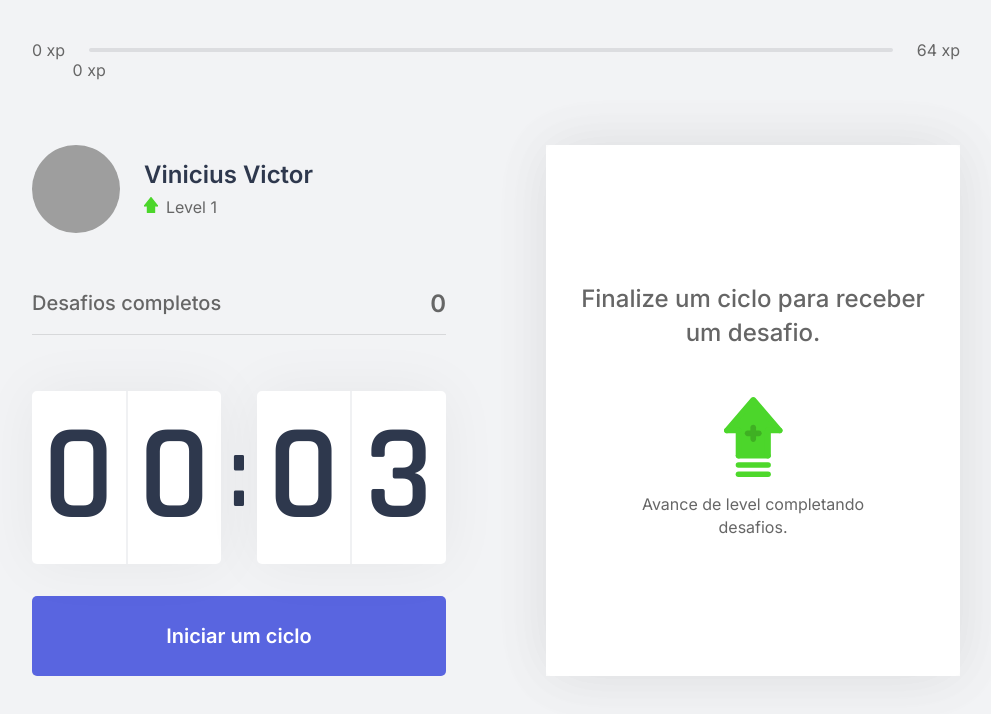
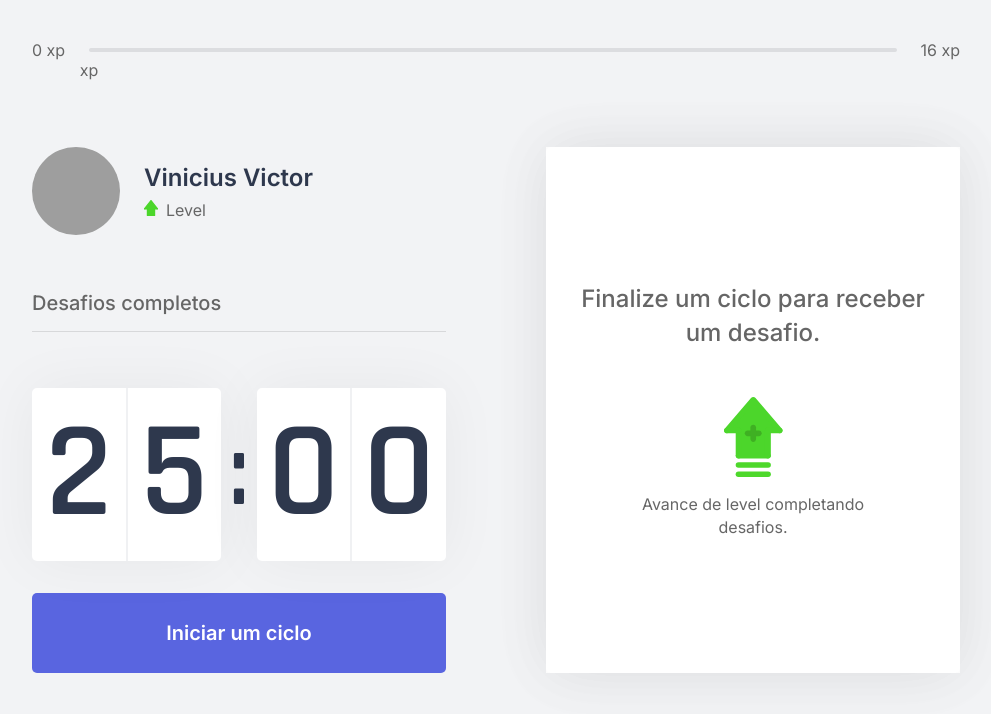
Before and after one commit to martinsvinicius/moveit-nlw, a Next.js app: page / in a window 1280 px wide. Shown: the top 714 px of the page, without its empty margins (144-1135 px from the left). Built offline with nearby package versions, Linux system fonts and the light colour scheme; grey boxes are pictures that could not be loaded.

Commit message:
finalizando algumas coisas

```diff
--- a/src/contexts/ChallengesContext.tsx
+++ b/src/contexts/ChallengesContext.tsx
@@ -33,9 +33,9 @@ export const ChallengesContext = createContext({} as ChallengesContextData);
 
 export function ChallengesProvider(props: ChallengesProviderProps) {
   //States
-  const [level, setLevel] = useState(props.level ?? 1);
-  const [currentExperience, setCurrentExperience] = useState(props.currentExperience ?? 0);
-  const [challengesCompleted, setChallengesCompleted] = useState(props.challengesCompleted ?? 0);
+  const [level, setLevel] = useState(props.level);
+  const [currentExperience, setCurrentExperience] = useState(props.currentExperience);
+  const [challengesCompleted, setChallengesCompleted] = useState(props.challengesCompleted);
   const [activeChallenge, setActiveChallenge] = useState(null);
   const [isLevelUpModalOpen, setIsLevelUpModalOpen] = useState(false);
 
--- a/src/contexts/CountdownContext.tsx
+++ b/src/contexts/CountdownContext.tsx
@@ -27,7 +27,7 @@ let countdownTimeout: NodeJS.Timeout;
 export function CountdownProvider(props: CountdownProviderProps) {
   const { startNewChallenge } = useContext(ChallengesContext);
 
-  const initialTime = 0.05 * 60;
+  const initialTime = 25 * 60;
   const [time, setTime] = useState(initialTime); //25 minutos em segundos
   const [isActive, setIsActive] = useState(false);
   const [hasFinished, setHasFinished] = useState(false);
--- a/src/pages/index.tsx
+++ b/src/pages/index.tsx
@@ -54,9 +54,9 @@ export const getServerSideProps: GetServerSideProps = async (ctx) => {
 
   return {
     props: {
-      level: Number(level),
-      currentExperience: Number(currentExperience),
-      challengesCompleted: Number(challengesCompleted),
+      level: Number(level) ?? 1,
+      currentExperience: Number(currentExperience) ?? 0,
+      challengesCompleted: Number(challengesCompleted) ?? 0,
     },
   };
 };
```
